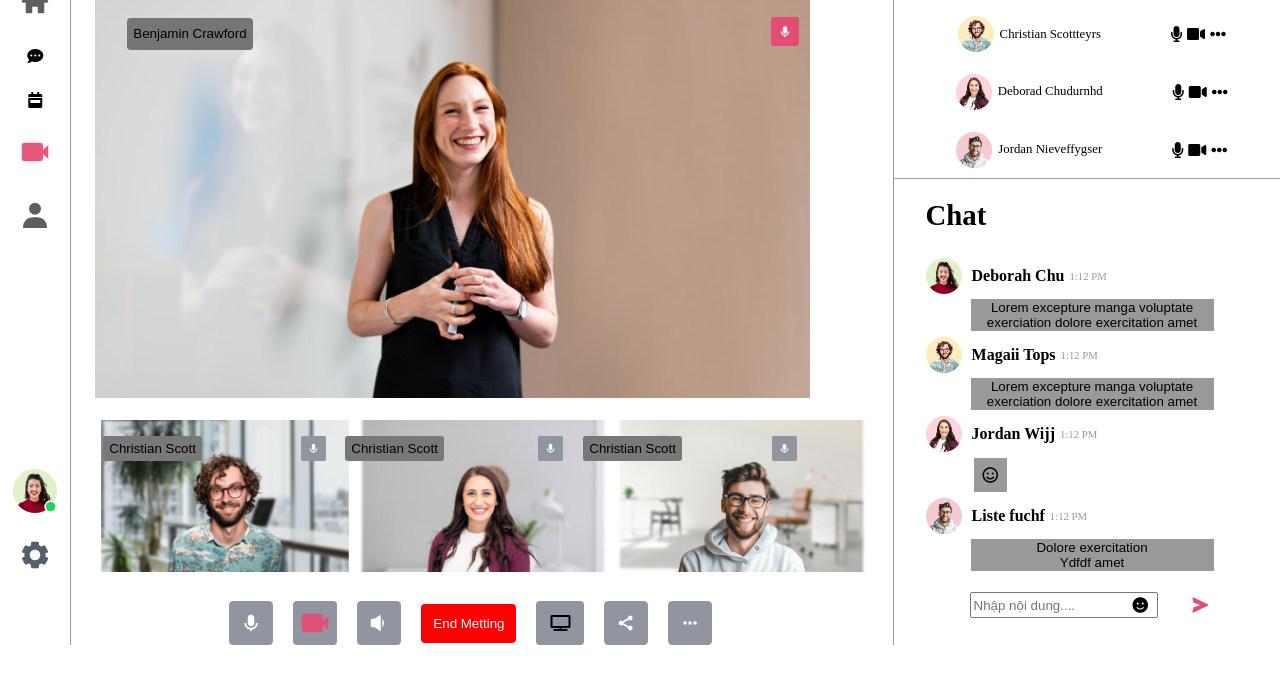
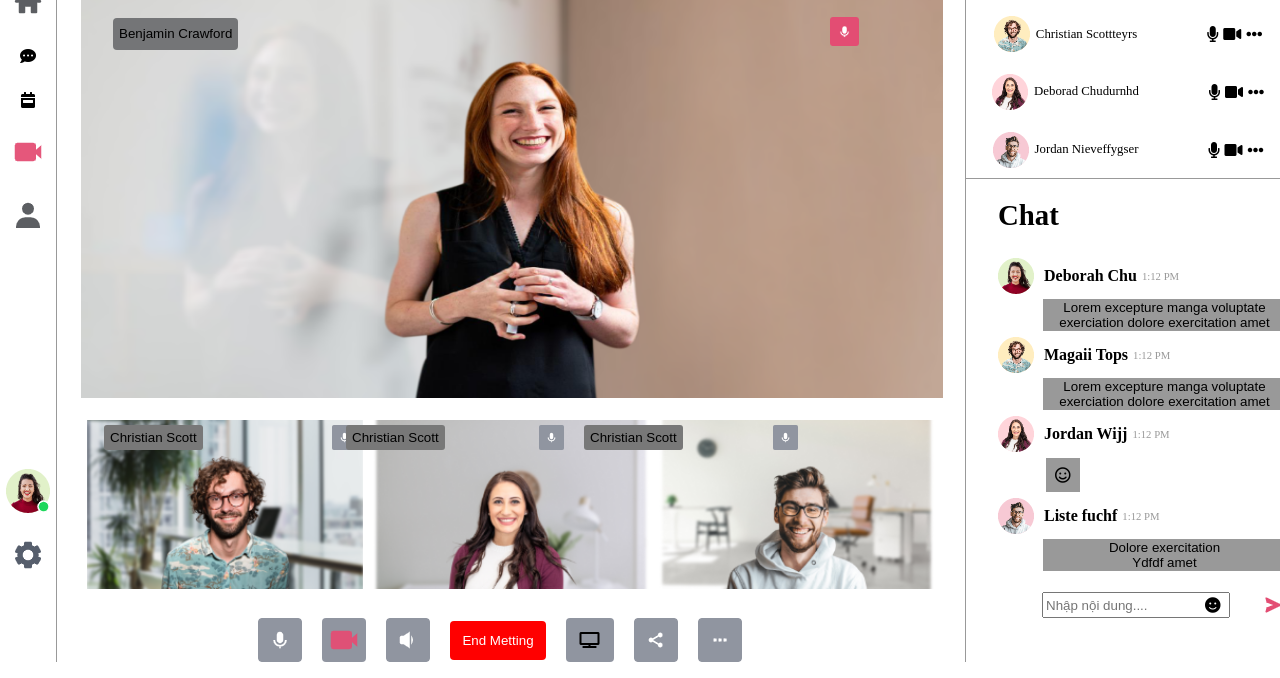
Before and after one commit to dungduyendang/CodeWebTuan4-5-6, a plain HTML site: page Tuan04/assets/index.html in a window 1280 px wide. Shown: the part 122-800 px from the top of the page. Drawn offline with Linux system fonts and the light colour scheme.

Commit message:
add file main.css

```diff
--- a/Tuan04/assets/css/main.css
+++ b/Tuan04/assets/css/main.css
@@ -6,7 +6,7 @@ body{
     width: 910px;
 }
 .left{
-    width: 440px;
+    width: 314px;
     float: left;
     margin-left: 22px;
     border-left: 1px solid #999;
@@ -100,7 +100,7 @@ body{
 
 /* center pig */
 .center-image-pig{
-    width: 715px;
+    width: 862px;
     height: 400px;
     margin-left: 24px;
     margin-top: -32px;
@@ -170,7 +170,8 @@ body{
 .center-image-bottom-container{
     display: flex;
     position: relative;
-    top: -140px;
+    top: -168px;
+    left: 15px;
 }
 
 .center-image-bottom-png{
@@ -181,7 +182,7 @@ body{
     margin-left: 8px;
 }
 .img__mot{
-    margin-right: 3px;
+    margin-right: -27px;
 }
 .img__hai{
     margin-left: 12px;
```
